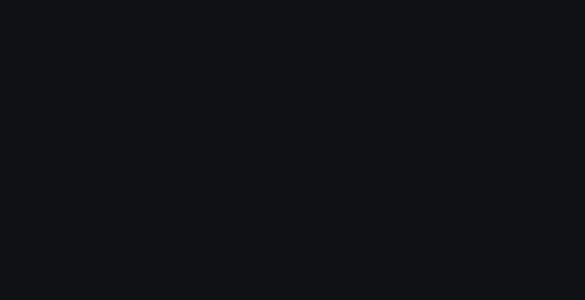
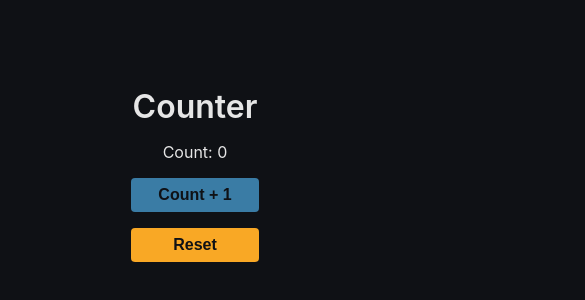
Before and after one commit to jacktbg/vue-land, a Vue app: page / in a window 390 px wide. Shown: the part 248-548 px from the top of the page, 585 px wide, since content can reach past the window. Built offline with nearby package versions, Linux system fonts and the light colour scheme.

Commit message:
feat: change index title to vue land, add responsive layout for the app in global style css file and add responsive for counter component

```diff
--- a/index.html
+++ b/index.html
@@ -1,10 +1,17 @@
-<!doctype html>
+<!DOCTYPE html>
 <html lang="en">
   <head>
     <meta charset="UTF-8" />
-    <link rel="icon" type="image/svg+xml" href="/vite.svg" />
-    <meta name="viewport" content="width=device-width, initial-scale=1.0" />
-    <title>Vite + Vue + TS</title>
+    <link
+      rel="icon"
+      type="image/svg+xml"
+      href="/vite.svg"
+    />
+    <meta
+      name="viewport"
+      content="width=device-width, initial-scale=1.0"
+    />
+    <title>Vue Land</title>
   </head>
   <body>
     <div id="app"></div>
--- a/src/components/Counter.vue
+++ b/src/components/Counter.vue
@@ -56,6 +56,7 @@
     padding: var(--space-sm) var(--space-md);
     border-radius: var(--space-xs);
     color: var(--color-text-inverse);
+    width: clamp(8rem, 10vw, 15rem);
   }
   .resetButton {
     background: var(--color-warning);
@@ -64,5 +65,6 @@
     padding: var(--space-sm) var(--space-md);
     border-radius: var(--space-xs);
     color: var(--color-text-inverse);
+    width: clamp(8rem, 10vw, 15rem);
   }
 </style>
--- a/src/style.css
+++ b/src/style.css
@@ -58,8 +58,8 @@
   cursor: pointer;
 }
 #app {
-  height: 100svh;
-  width: 1366px;
+  min-height: 100svh;
+  max-width: 1366px;
   margin: 0 auto;
   background: var(--color-bg);
   color: var(--color-text);
```
